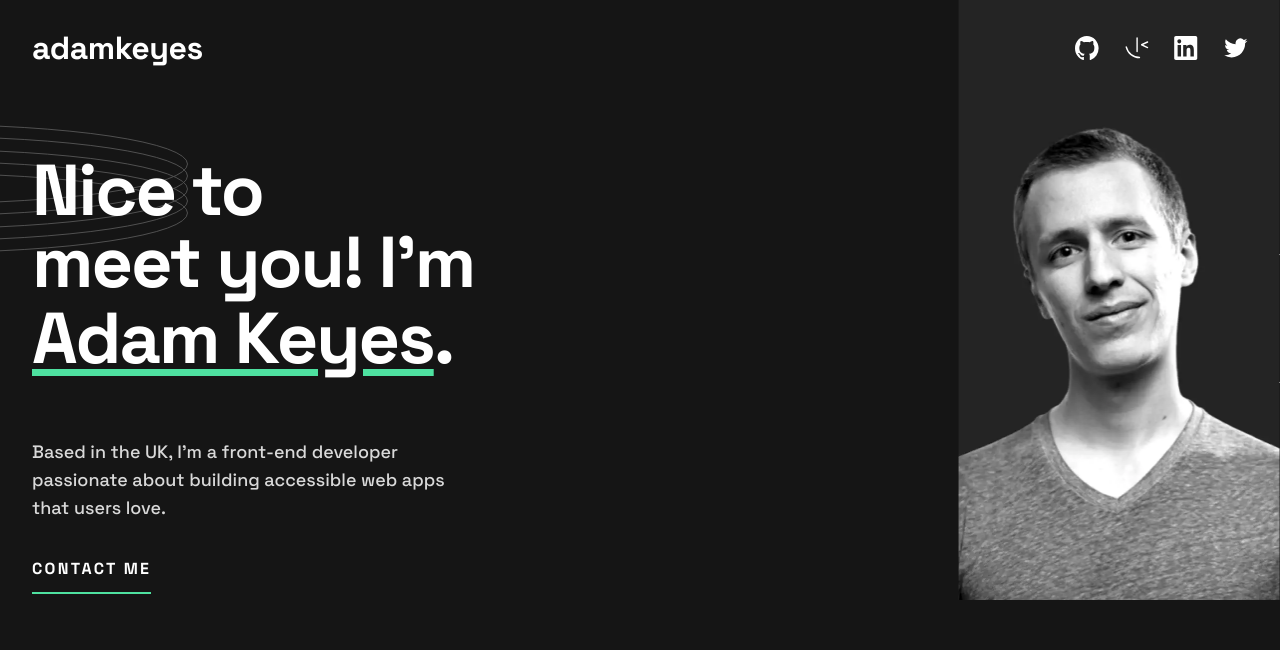
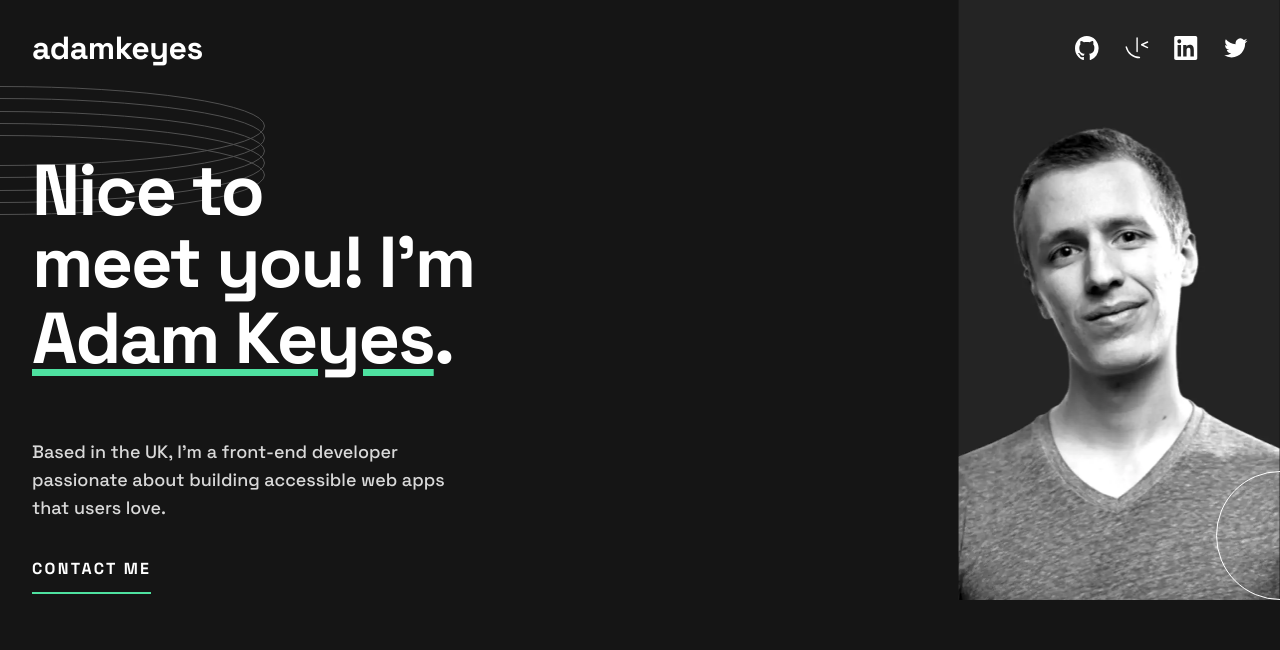
Before and after one commit to johnnygerard/FEM-Single-page-developer-portfolio, an Angular app: page / in a window 1280 px wide. Shown: the top 650 px of the page. Built offline with nearby package versions, Linux system fonts and the light colour scheme.

Commit message:
feat: rings and circle decorations

```diff
--- a/src/app/app.component.html
+++ b/src/app/app.component.html
@@ -1,3 +1,5 @@
+<div class="rings rings-one"></div>
+<div class="circle"></div>
 <div class="upper-body">
   <header>
     <nav class="nav">
@@ -34,7 +36,7 @@
     </dl>
 
     <div class="anchor">
-      <div class="frame frame-one"></div>
+      <div class="rings rings-two"></div>
     </div>
 
     <div class="projects-header">
@@ -103,7 +105,7 @@
         <textarea class="form-control" name="message" ngModel required placeholder="message"
             rows="4" #message="ngModel"></textarea>
         <div class="anchor">
-          <div class="frame frame-two"></div>
+          <div class="rings rings-three"></div>
         </div>
         <p class="error" *ngIf="message.errors?.['required'] && message.touched">*Required</p>
       </div>
--- a/src/app/app.component.scss
+++ b/src/app/app.component.scss
@@ -1,7 +1,8 @@
 @use "styles" as *;
 
 .upper-body {
-  margin: 20px 16px 80px;
+  margin: 0 16px;
+  padding-top: 20px;
 }
 
 .nav {
@@ -106,19 +107,36 @@
   position: relative;
 }
 
-.frame {
-  $rings-height: 129px;
+.circle {
+  $size: 129px;
+  width: calc($size / 2);
+  height: $size;
+  background: url("/assets/images/pattern-circle.svg");
+  position: absolute;
+  top: 254px;
+  right: 0;
+}
+
+$rings-height: 129px;
+
+.rings {
+  width: 186px;
   height: $rings-height;
-  width: 186px;
   background: url("/assets/images/pattern-rings.svg");
   position: absolute;
 
   &-one {
+    background-position: right;
+    top: 124px;
+    z-index: -1;
+  }
+
+  &-two {
     top: calc(-80px - $rings-height / 2);
     right: -16px;
   }
 
-  &-two {
+  &-three {
     background-position: right;
     left: -16px;
     bottom: 8px - calc($rings-height / 2);
@@ -138,6 +156,7 @@
 }
 
 .footer {
+  margin-top: 80px;
   padding: 60px 16px;
   background: map-get($palette, "Dark Grey");
 }
@@ -239,8 +258,32 @@ textarea.form-control {
     line-height: 28px;
   }
 
+  .circle {
+    top: 471px;
+  }
+
+  .rings {
+    &-one {
+      width: 265px;
+      top: 86px;
+    }
+
+    &-two {
+      width: 198px;
+      top: - calc(35px + $rings-height);
+      right: -32px;
+    }
+
+    &-three {
+      width: 162px;
+      top: 6px;
+      left: -162px;
+    }
+  }
+
   .upper-body {
-    margin: 32px 32px 100px;
+    margin: 0 32px;
+    padding-top: 32px;
   }
 
   .nav {
@@ -249,7 +292,6 @@ textarea.form-control {
   }
 
   .author-name {
-    // margin-right: auto;
     font-size: 32px;
     letter-spacing: -0.44px;
   }
@@ -319,6 +361,7 @@ textarea.form-control {
   }
 
   .footer {
+    margin-top: 100px;
     padding: 60px 0 40px;
   }
 
--- a/src/styles.scss
+++ b/src/styles.scss
@@ -18,13 +18,8 @@ html {
 }
 
 body {
-  $circle-size: 129px;
   font-family: "Space Grotesk", sans-serif;
   background-color: map-get($palette, "Black");
-  background-image: url("/assets/images/pattern-circle.svg"),
-    url("/assets/images/pattern-rings.svg");
-  background-repeat: no-repeat;
-  background-position: calc(100% + $circle-size / 2) 254px, -342px 124px;
 }
 
 // Typography ******************************************
```
